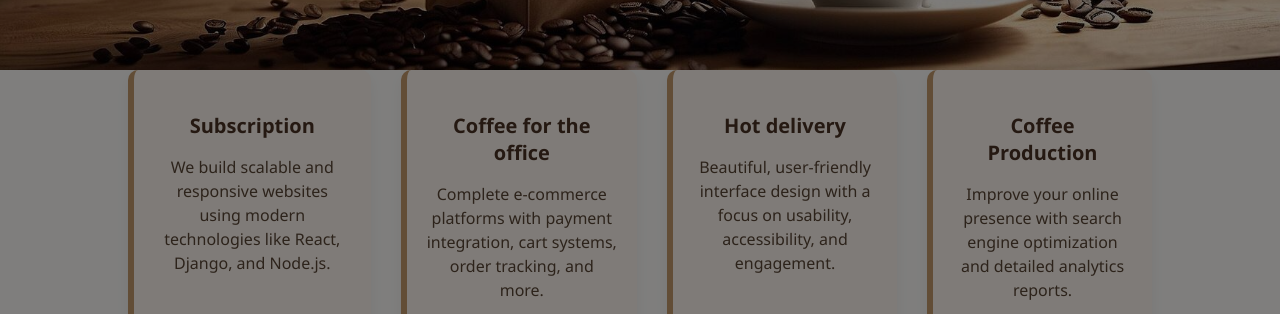
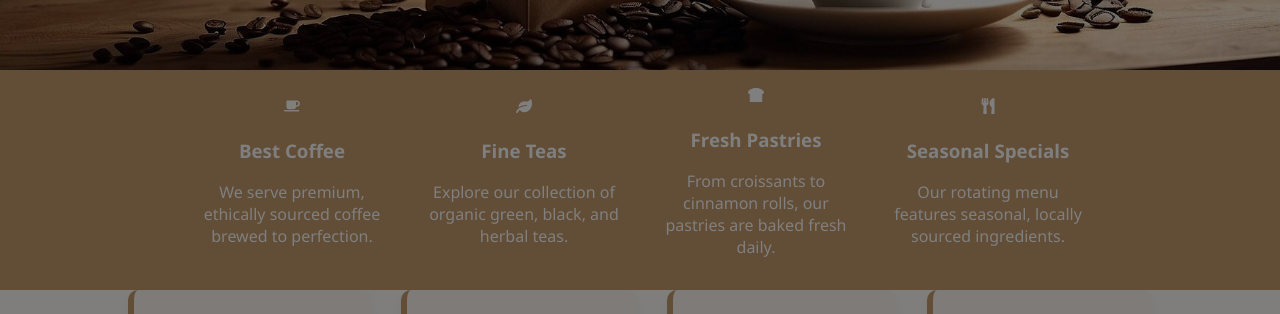
Before and after one commit to ezraelz/AlenCoffee, a React (Vite) app in the folder frontend/abren-frontend/: page /services in a window 1280 px wide. Shown: the part 486-800 px from the top of the page. Built offline with nearby package versions, Linux system fonts and the light colour scheme; no server answers.

Commit message:
admin dashboard

```diff
--- a/frontend/abren-frontend/src/pages/About.css
+++ b/frontend/abren-frontend/src/pages/About.css
@@ -78,7 +78,6 @@
   .about-sections {
     display: flex;
     flex-direction: column;
-    gap: 30px;
     width: 100%;
     margin: auto;
   }
--- a/frontend/abren-frontend/src/pages/Services.css
+++ b/frontend/abren-frontend/src/pages/Services.css
@@ -88,3 +88,37 @@
     line-height: 1.5;
     color: #5a4636;
   }
+
+  .service-info{
+    display: flex;
+    flex-direction: column;
+    color: rgba(0, 0, 0, 0.05);
+  }
+
+  .service-info .service-info-container{
+    display: flex;
+    flex-direction: row;
+    background: #c69c6d;
+    justify-content: center;
+    align-items: center;
+  }
+  .service-info .info-card {
+    padding: 1rem;
+    border-radius: 8px;
+    width: 200px;
+    text-align: center;
+    color: #fff;
+    transition: transform 0.2s ease;
+  }
+  .service-info .icon{
+    color: #000000;
+    margin-bottom: 0.5rem;
+    font-size: 4em;
+    border-radius: 50%;
+    border: 1px solid #000000;
+    transition: all .5s ease-in-out;
+  }
+  .service-info .icon:hover{
+    border-radius: 0;
+    transition: all .5s ease-in-out;
+}
--- a/frontend/abren-frontend/src/pages/services.tsx
+++ b/frontend/abren-frontend/src/pages/services.tsx
@@ -1,7 +1,43 @@
 import React from 'react';
 import './Services.css'; // Make sure the path is correct
+import {
+  FaCoffee,
+  FaLeaf,
+  FaBreadSlice,
+  FaUtensils,
+} from 'react-icons/fa'
 
 const Services = () => {
+
+  const info = [
+          // Coffee-related
+          {
+            title: 'Best Coffee',
+            icon: <FaCoffee/>,
+            description: 'We serve premium, ethically sourced coffee brewed to perfection.',
+          },
+          {
+              title: 'Fine Teas',
+              icon: <FaLeaf />,
+              description: 'Explore our collection of organic green, black, and herbal teas.',
+            },
+
+          // Pastry-related
+          {
+            title: 'Fresh Pastries',
+            icon: <FaBreadSlice />,
+            description: 'From croissants to cinnamon rolls, our pastries are baked fresh daily.',
+          },
+
+
+          // Café Menu-related
+          {
+            title: 'Seasonal Specials',
+            icon: <FaUtensils/>,
+            description: 'Our rotating menu features seasonal, locally sourced ingredients.',
+          },
+        ]
+
   return (
     <div className="services">
       <div className="services-container">
@@ -10,6 +46,20 @@ const Services = () => {
           <p className="services-intro">
             At Abren, we offer a range of services tailored to meet your needs in digital commerce and technology.
           </p>
+        </div>
+
+        <div className="service-info">
+          <div className="service-info-container">
+          {info.map((item, index) => {
+                  return (
+                      <div key={index} className="info-card">
+                          <div className="info-icon">{item.icon}</div>
+                          <h3 className="info-title">{item.title}</h3>
+                          <p className="info-description">{item.description}</p>
+                      </div>
+                  )
+                })}
+            </div>
         </div>
 
         <div className="services-grid">
```
